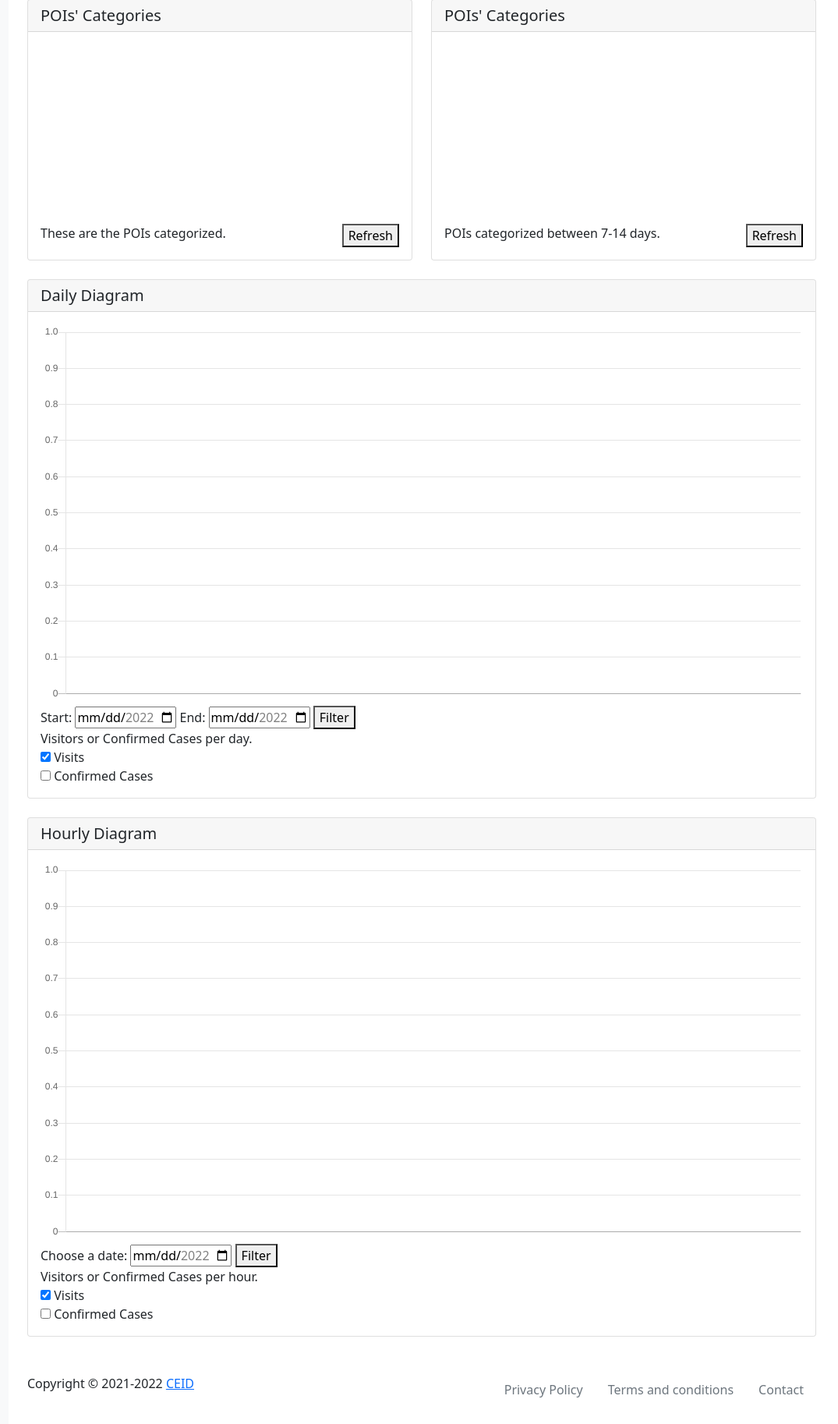
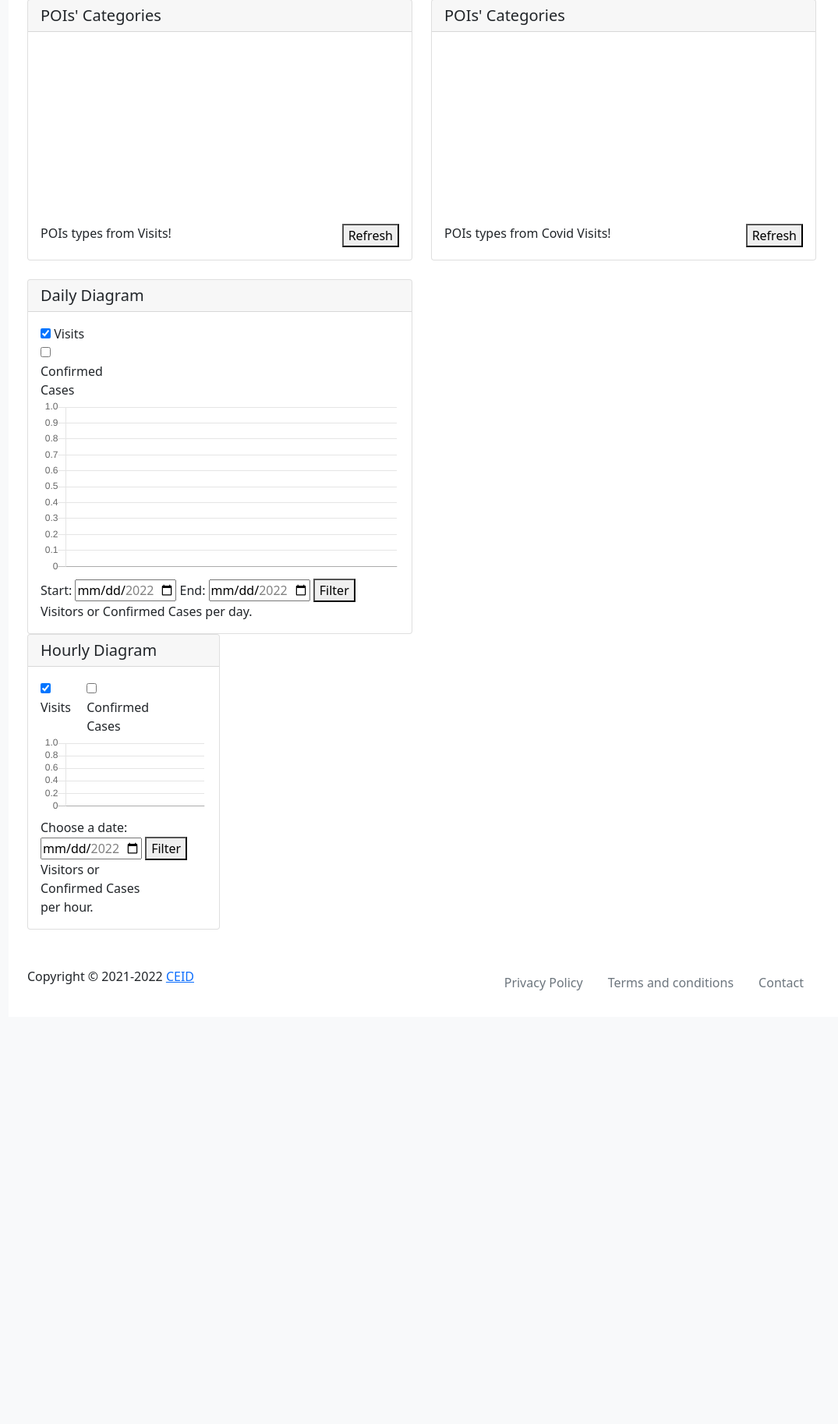
Before and after one commit to GeorgeGlarakis/covid-not-found, a PHP site: page /AdminPanel/admin.php in a window 1280 px wide. Shown: the part 434-2260 px from the top of the page at 78% size, without its empty margins (205-1280 px from the left). After the commit the page ends 1704 px from the top, so only its background shows below. Run offline with PHP 8.4, Linux system fonts and the light colour scheme; the template is opened without the code that fills it, so the values that code supplies are empty; a map, chart or similar area stays blank; some libraries are stand-ins or nearby versions.

Commit message:
Beautify checkboxes

```diff
--- a/AdminPanel/admin.php
+++ b/AdminPanel/admin.php
@@ -69,7 +69,7 @@
                           	</div>
 							<div class="row">
 								<div class="col-8 col-md-8 col-lg-8">
-									<p class="card-text text">These are the POIs categorized.</p>
+									<p class="card-text text">POIs types from Visits!</p>
 								</div>
 								<div class="col-4 col-md-4 col-lg-4 d-flex align-items-end justify-content-end">
 									<button id="refresh-chart-4">Refresh</button>
@@ -87,7 +87,7 @@
                         	</div>
 							<div class="row">
 								<div class="col-8 col-md-8 col-lg-8">
-									<p class="card-text text">POIs categorized between 7-14 days.</p>
+									<p class="card-text text">POIs types from Covid Visits!</p>
 								</div>
 								<div class="col-4 col-md-4 col-lg-4 d-flex align-items-end justify-content-end">
 									<button id="refresh-chart-5">Refresh</button>
@@ -98,10 +98,22 @@
                   </div>
                 </div>
 
-				<div class="col-12 col-md-12 mb-4 mb-lg-0 col-lg-12">
+				<div class="row">
+					<div class="col-12 col-md-12 col-lg-6 mb-4 mb-lg-0">
 						<div class="card">
 							<h5 class="card-header">Daily Diagram</h5>
 							<div class="card-body">
+								<div class="row">
+									<div class="col-3">
+									<div>
+										<input type="checkbox" id="chart-6-visits" name="chart-6-visits" checked>
+										<label for="chart-6-visits">Visits</label>
+									</div>
+									<div class="col-6">
+										<input type="checkbox" id="chart-6-confcases" name="chart-6-confcases">
+										<label for="chart-6-confcases">Confirmed Cases</label>
+									</div>
+								</div>
 								<div class="chartCard">
 									<div class="chartBox">
 										<canvas id="chart-6"></canvas>
@@ -117,23 +129,24 @@
 										<p class="card-text text">Visitors or Confirmed Cases per day.</p>
 									</div>
 								</div>
-							<div>
-								<input type="checkbox" id="chart-6-visits" name="chart-6-visits" checked>
-								<label for="chart-6-visits">Visits</label>
-							</div>
-
-							<div>
-								<input type="checkbox" id="chart-6-confcases" name="chart-6-confcases">
-								<label for="chart-6-confcases">Confirmed Cases</label>
-							</div>
 							</div>
 						</div>
 					</div>
 
-                <div class="col-12 col-md-12 mb-4 mb-lg-0 col-lg-12 my-4">
+					<div class="col-12 col-md-12 col-lg-6 mb-4 mb-lg-0">
 						<div class="card">
 						<h5 class="card-header">Hourly Diagram</h5>
 						<div class="card-body">
+							<div class="row">
+								<div class="col-3">
+									<input type="checkbox" id="chart-7-visits" name="chart-7-visits" checked>
+									<label for="chart-7-visits">Visits</label>
+								</div>
+								<div class="col-6">
+									<input type="checkbox" id="chart-7-confcases" name="chart-7-confcases">
+									<label for="chart-7-confcases">Confirmed Cases</label>
+								</div>
+							</div>
 							<div class="chartCard">
 								<div class="chartBox">
 									<canvas id="chart-7"></canvas>
@@ -149,14 +162,7 @@
 										<p class="card-text text">Visitors or Confirmed Cases per hour.</p>
 									</div>
 								</div>
-							<div>
-								<input type="checkbox" id="chart-7-visits" name="chart-7-visits" checked>
-								<label for="chart-7-visits">Visits</label>
-							</div>
 
-							<div>
-								<input type="checkbox" id="chart-7-confcases" name="chart-7-confcases">
-								<label for="chart-6-confcases">Confirmed Cases</label>
 							</div>
 						</div>
 					</div>
--- a/static_javascript/statistics.js
+++ b/static_javascript/statistics.js
@@ -156,6 +156,7 @@ function update_chart_6(minDate, maxDate, visits, confcases) {
 }
 
 function update_chart_7(myDate, visits, confcases) {
+    if (visits || confcases) {
         $.ajax({
             url:"../includes/admincharts.inc.php",
             method:"POST",
@@ -182,6 +183,9 @@ function update_chart_7(myDate, visits, confcases) {
                 console.log("Thrown Error:" + thrownError)
             }
         })
+    } else {
+        console.log("Choose a filter!");
+    }
 }
 
 function create_pie_chart(chart_id, data) {
```
Lines whose indentation alone changed are shown as unchanged.
